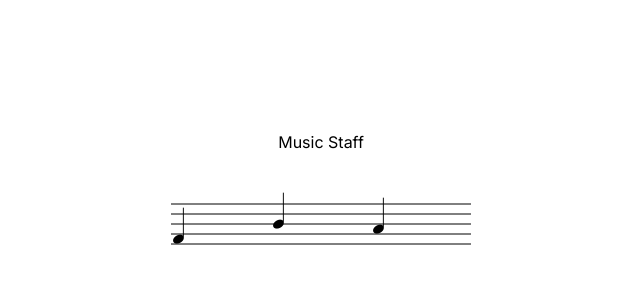
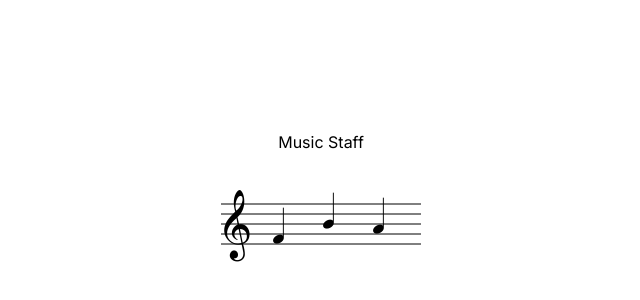
Before and after one commit to charliedevs/musicalranges, a Next.js app: page / in a window 1280 px wide. Shown: the part 238-538 px from the top of the page, without its empty margins (319-959 px from the left). Built offline with nearby package versions, Linux system fonts and the light colour scheme; a web font is replaced by a local one.

Commit message:
Add treble clef and adjust spacing to fit

```diff
--- /dev/null
+++ b/src/app/_components/Clef.tsx
@@ -0,0 +1,25 @@
+"use client";
+import Tippy from "@tippyjs/react";
+import { clefWidth } from "./Staff";
+
+interface ClefProps {
+  clef: "treble" | "bass";
+}
+
+// Clef Characters
+const trebleClef = "𝄞";
+const bassClef = "𝄢";
+
+export const Clef = ({ clef }: ClefProps) => {
+  const clefCharacter = clef === "treble" ? trebleClef : bassClef;
+  return (
+    <Tippy content={clef + " clef"}>
+      <div
+        className="-ml-1 -mt-0.5 cursor-pointer text-6xl text-black hover:text-red-950"
+        style={{ width: clefWidth }}
+      >
+        {clefCharacter}
+      </div>
+    </Tippy>
+  );
+};
--- a/src/app/_components/Note.tsx
+++ b/src/app/_components/Note.tsx
@@ -11,13 +11,13 @@ export interface NoteProps {
   position?: number;
 }
 
+// Note Characters
+const quarterNote = "𝅘𝅥";
+const wholeNote = "𝅗";
+
 const Note = ({ note, duration = "quarter", position }: NoteProps) => {
   const yPos = trebleNotePositions[note] ?? 0; // TODO: Update with other clefs
   const xPos = position ?? 0;
-
-  // Characters
-  const quarterNote = "𝅘𝅥";
-  const wholeNote = "𝅗";
 
   const noteCharacter = duration === "quarter" ? quarterNote : wholeNote;
 
@@ -27,7 +27,7 @@ const Note = ({ note, duration = "quarter", position }: NoteProps) => {
   return (
     <Tippy content={note}>
       <span
-        className="font-music absolute cursor-pointer text-4xl text-black hover:text-red-950"
+        className="absolute cursor-pointer font-music text-4xl text-black hover:text-red-950"
         style={{ left: `${xPos}px`, top: `${yPos - 23}px` }}
       >
         <span className={isUpstem ? "" : "rotate-180 transform"}>
--- a/src/app/_components/Staff.tsx
+++ b/src/app/_components/Staff.tsx
@@ -1,3 +1,4 @@
+import { Clef } from "./Clef";
 import Note from "./Note";
 import type { NoteName } from "../_types/noteName";
 
@@ -6,11 +7,14 @@ interface StaffProps {
   notes: NoteName[];
 }
 
+export const clefWidth = 50;
+
 const staffLines = [1, 2, 3, 4, 5];
-const noteSpacing = 100;
+const noteSpacing = 50;
 
 const Staff = ({ clef, notes }: StaffProps) => {
-  const staffWidth = Math.min(500, notes.length * noteSpacing);
+  const staffWidth = Math.max(100, notes.length * noteSpacing + clefWidth);
+
   return (
     <div>
       <div className="relative w-full">
@@ -35,8 +39,13 @@ const Staff = ({ clef, notes }: StaffProps) => {
           style={{ width: `${staffWidth}px`, height: "100px" }}
           className="absolute left-1/2 top-0 -translate-x-1/2 transform"
         >
+          <Clef clef={clef} />
           {notes.map((note, index) => (
-            <Note key={index} note={note} position={index * noteSpacing} />
+            <Note
+              key={index}
+              note={note}
+              position={index * noteSpacing + clefWidth}
+            />
           ))}
         </div>
       </div>
```
